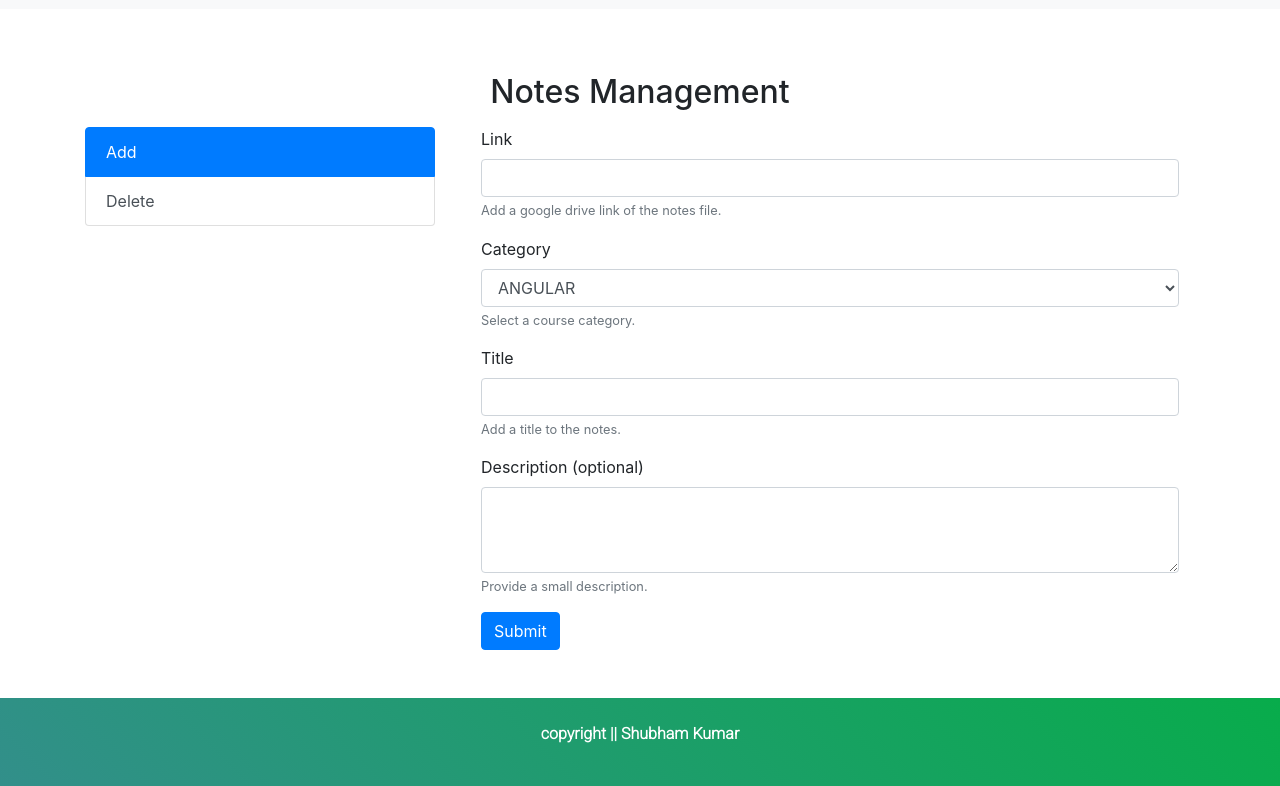
After one commit to meetshubhamku/E-Learning-Project, a PHP site: page /manageNotes.php in a window 1280 px wide. The commit adds this page. Shown: the part 323-1109 px from the top of the page. Run offline with PHP 8.4, Linux system fonts and the light colour scheme; a user stored in the database is signed in; data comes from the database, SQL or seed files in the repository.

Commit message:
Added Notes module. Also changed site name and icon

```diff
--- a/Queries.json
+++ b/Queries.json
@@ -2,6 +2,7 @@
   "Queries": {
     "users": "CREATE TABLE users (user_id int PRIMARY KEY AUTO_INCREMENT, user_name varchar(20) NOT Null , user_email varchar(30) UNIQUE NOT NUll, user_password varchar(32) NOT Null, user_role SMALLINT NOT Null DEFAULT 0, is_block tinyint default 0)",
     "course_category": "create table course_category(course_id int primary key AUTO_INCREMENT, course_name varchar(50) not null, course_description varchar(300))",
-    "videos": "create table videos (video_id int PRIMARY KEY AUTO_INCREMENT, video_title varchar(50) not null, video_link varchar(50) not null, video_description varchar(300), video_category int references course_category(course_id))"
+    "videos": "create table videos (video_id int PRIMARY KEY AUTO_INCREMENT, video_title varchar(50) not null, video_link varchar(50) not null, video_description varchar(300), video_category int references course_category(course_id))",
+    "notes": "create table notes (note_id int PRIMARY KEY AUTO_INCREMENT, note_title varchar(50) not null, note_link varchar(100) not null, note_description varchar(300), note_category int references course_category(course_id))"
   }
 }
--- a/css/style.css
+++ b/css/style.css
@@ -1,10 +1,10 @@
 @import url(https://fonts.googleapis.com/css?family=Roboto:300);
 .back {
   /* background-color: #00b4db; */
-  background-color: #0a52dd;
-  /* background-image: linear-gradient(45deg, #328f8a, #08ac4b); */
+  background-color: #328f8a;
+  background-image: linear-gradient(45deg, #328f8a, #08ac4b);
   /* background-image: linear-gradient(45deg, #00b4db, #0083b0); */
-  background-image: linear-gradient(45deg, #0a52dd, #0083b0);
+  /* background-image: linear-gradient(45deg, #0a52dd, #0083b0); */
 
   font-family: "Roboto", sans-serif;
 }
--- a/index.php
+++ b/index.php
@@ -67,7 +67,7 @@ session_start();
                 <div class="card text-center" style="border: none;">
 
                   <div class="card-img-top rounded-circle align-self-center d-flex justify-content-center align-items-center"
-                    style="height: 170px; width:170px; background-color: #0a52dd;">
+                    style="height: 170px; width:170px; background-color: #328f8a;">
                     <h1>
                       <img src="https://img.icons8.com/material/70/ffffff/here.png"/>
                     </h1>
@@ -83,7 +83,7 @@ session_start();
                 <div class="card text-center" style="border: none;">
                   <!-- <img src="./assets/home.png" class="card-img-top rounded-circle" alt="..."> -->
                   <div class="card-img-top rounded-circle align-self-center d-flex justify-content-center align-items-center"
-                    style="height: 170px; width:170px; background-color: #0a52dd;">
+                    style="height: 170px; width:170px; background-color: #328f8a;">
                     <h1>
                       <img src="https://img.icons8.com/material/70/ffffff/infinity--v1.png"/>
                     </h1>
@@ -99,7 +99,7 @@ session_start();
                 <div class="card text-center" style="border: none;">
                   <!-- <img src="./assets/home.png" class="card-img-top rounded-circle" alt="..."> -->
                   <div class="card-img-top rounded-circle align-self-center d-flex justify-content-center align-items-center"
-                    style="height: 170px; width:170px; background-color: #0a52dd;">
+                    style="height: 170px; width:170px; background-color: #328f8a;">
                     <h1>
                       <img src="https://img.icons8.com/material/70/ffffff/personal-growth.png"/>
                     </h1>
--- /dev/null
+++ b/manageNotes.php
@@ -0,0 +1,89 @@
+<?php
+session_start();
+if(!isset($_SESSION['urole']) || $_SESSION['urole']!=1)
+{
+  echo "<script>alert('Invalid request. Please Login')</script>";
+  echo "<script>window.location.replace('./login.php');</script>";
+}
+else
+{
+  include "./db.php";
+  $sql="select * from course_category order by course_name";
+  $result = $conn->query($sql);
+}
+?>
+
+<!DOCTYPE html>
+<html lang="en">
+  <?php include "./head.php" ?>
+<body onload="hideLoader();">
+
+  <!-- Loader -->
+  <?php include "./loader.php"; ?>
+
+  <!-- navbar -->
+  <?php include "./navbar.php" ?>
+
+  <div class="container py-5 ">
+    <h2 class="text-center my-3">Notes Management</h2>
+    <div class="row">
+      <div class="col-4">
+        <div class="list-group" id="list-tab" role="tablist">
+          <a class="list-group-item list-group-item-action active" id="list-home-list" data-toggle="list" href="#list-home" role="tab" aria-controls="home">Add</a>
+          <a class="list-group-item list-group-item-action" id="list-profile-list" data-toggle="list" href="#list-profile" role="tab" aria-controls="profile">Delete</a>
+        </div>
+      </div>
+      <div class="col-8">
+        <div class="tab-content" id="nav-tabContent">
+          <div class="tab-pane fade show active" id="list-home" role="tabpanel" aria-labelledby="list-home-list">
+            <form class="px-3" method="POST" action="./addNotes.php">
+              <div class="form-group">
+                <label for="exampleInputEmail2">Link</label>
+                <input name="notesLink" type="text" class="form-control" id="exampleInputEmail2" aria-describedby="emailHelp" required>
+                <small id="emailHelp1" class="form-text text-muted">Add a google drive link of the notes file.</small>
+              </div>
+
+              <div class="form-group">
+                <label for="exampleFormControlSelect1">Category</label>
+                <select name="courseCategory" class="form-control" id="exampleFormControlSelect1" required>
+                  <?php
+                    if ($result->num_rows > 0)
+                    {
+                      while($row = $result->fetch_assoc())
+                      {
+                        ?>
+                          <option value="<?php echo $row['course_id']; ?>"><?php echo $row['course_name']; ?></option>
+                        <?php
+                      }
+                    }
+                  ?>
+
+                </select>
+                <small id="emailHelp3" class="form-text text-muted">Select a course category.</small>
+              </div>
+
+              <div class="form-group">
+                <label for="exampleInputEmail1">Title</label>
+                <input name="notesTitle" type="text" class="form-control" id="exampleInputEmail1" aria-describedby="emailHelp" required>
+                <small id="emailHelp" class="form-text text-muted">Add a title to the notes.</small>
+              </div>
+              <div class="form-group">
+                <label for="exampleFormControlTextarea1">Description (optional)</label>
+                <textarea name="notesDescription" class="form-control" name="categoryDescription" id="exampleFormControlTextarea1" rows="3"></textarea>
+                <small id="descHelp" class="form-text text-muted">Provide a small description.</small>
+              </div>
+              <button name="addNotes" type="submit" class="btn btn-primary">Submit</button>
+            </form>
+          </div>
+          <div class="tab-pane fade" id="list-profile" role="tabpanel" aria-labelledby="list-profile-list">
+
+          </div>
+        </div>
+      </div>
+    </div>
+
+  </div>
+
+  <?php include "./footer.php" ?>
+</body>
+</html>
--- a/navbar.php
+++ b/navbar.php
@@ -1,5 +1,8 @@
 <nav class="navbar navbar-expand-lg navbar-light bg-light pl-5 pr-5 font-weight-bold">
-      <a class="navbar-brand" href="./index.php">E-Learning</a>
+      <a class="navbar-brand" href="./index.php" style="font-family: Gabriola; font-size:2.2rem;">
+        <i class="mr-2"><img src="https://img.icons8.com/material/50/000000/machine-learning.png"/></i>
+        LearnCog
+      </a>
       <button
         class="navbar-toggler"
         type="button"
@@ -22,7 +25,10 @@
             ?>
               <li class="nav-item dropdown">
                 <a class="nav-link dropdown-toggle" href="#" id="navbarDropdown" role="button" data-toggle="dropdown" aria-haspopup="true" aria-expanded="false">
-                  <?php echo $_SESSION['uname'] ?>
+                  <!-- <?php echo $_SESSION['uname'] ?> -->
+                  <i>
+                    <img src="https://ui-avatars.com/api/?background=328f8a&size=38&color=fff&name=<?php echo $_SESSION['uname']; ?>" class="img-fluid" alt="Profile Image" style="border-radius: 30px;">
+                  </i>
                 </a>
                 <div class="dropdown-menu" aria-labelledby="navbarDropdown">
                   <a class="dropdown-item" href="./adminDashboard.php">Dashboard</a>
@@ -39,7 +45,10 @@
               ?>
               <li class="nav-item dropdown">
                 <a class="nav-link dropdown-toggle" href="#" id="navbarDropdown" role="button" data-toggle="dropdown" aria-haspopup="true" aria-expanded="false">
-                  <?php echo $_SESSION['uname'] ?>
+                  <!-- <?php echo $_SESSION['uname'] ?> -->
+                  <i>
+                    <img src="https://ui-avatars.com/api/?background=328f8a&size=38&color=fff&name=<?php echo $_SESSION['uname']; ?>" class="img-fluid" alt="Profile Image" style="border-radius: 30px;">
+                  </i>
                 </a>
                 <div class="dropdown-menu" aria-labelledby="navbarDropdown">
                   <a class="dropdown-item" href="./userDashboard.php">Dashboard</a>
@@ -57,7 +66,7 @@
             {
             ?>
               <li class="nav-item">
-                <a class="nav-link btn font-weight-bold back text-white px-3" href="./logout.php">Logout</a>
+                <a class="nav-link btn font-weight-bold back text-white px-3 mt-1" href="./logout.php">Logout</a>
               </li>
             <?php
             }
```
Also changed, not shown: addNotes.php (added, +29 -0 lines), adminDashboard.php (+4 -4 lines), manageProfile.php (+13 -2 lines), userDashboard.php (+14 -1 lines), viewCourseNotes.php (added, +70 -0 lines), viewNotes.php (added, +72 -0 lines).
